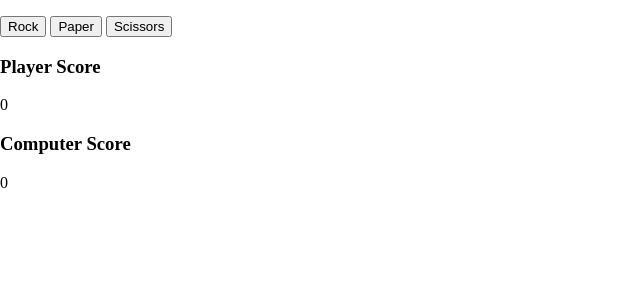
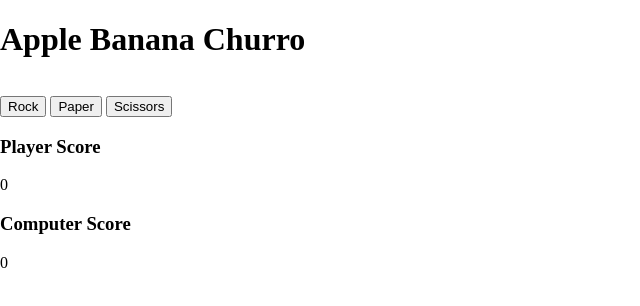
Before and after one commit to timeismonkey/rock-paper-scissors, a plain HTML site: page index.html in a window 1280 px wide. Shown: the whole page, without its empty margins (0-640 px from the left). Drawn offline with Linux system fonts and the light colour scheme.

Commit message:
Theme change to 'Apple Banana Churro'.

```diff
--- a/index.html
+++ b/index.html
@@ -3,11 +3,14 @@
 <head>
     <meta charset="UTF-8">
     <meta name="viewport" content="width=device-width, initial-scale=1.0">
-    <title>Document</title>
+    <title>Apple Banana Churro</title>
     <link rel="stylesheet" href="style.css">
 </head>
 <body>
     <div class="container">
+        <div class="header">
+            <h1>Apple Banana Churro</h1>
+        </div>
         <div class="results">
             <p class="result"></p>
             <button class="play-again">Play again</button>
@@ -23,6 +26,7 @@
             <h3>Computer Score</h3>
             <span class="computer-score">0</span>
         </div>
+        <div class="footer"></div>
     </div>
     <script src="script.js"></script>
 </body>
--- a/script.js
+++ b/script.js
@@ -99,6 +99,5 @@ buttons.forEach((button) => {
             // Show round winner
             resultElement.textContent = winner;
         }
-
     })
 })
--- a/style.css
+++ b/style.css
@@ -1,5 +1,10 @@
 body {
     margin: 0;
+}
+
+.container {
+    display: flex;
+    flex-direction: column;
 }
 
 .play-again {
```
